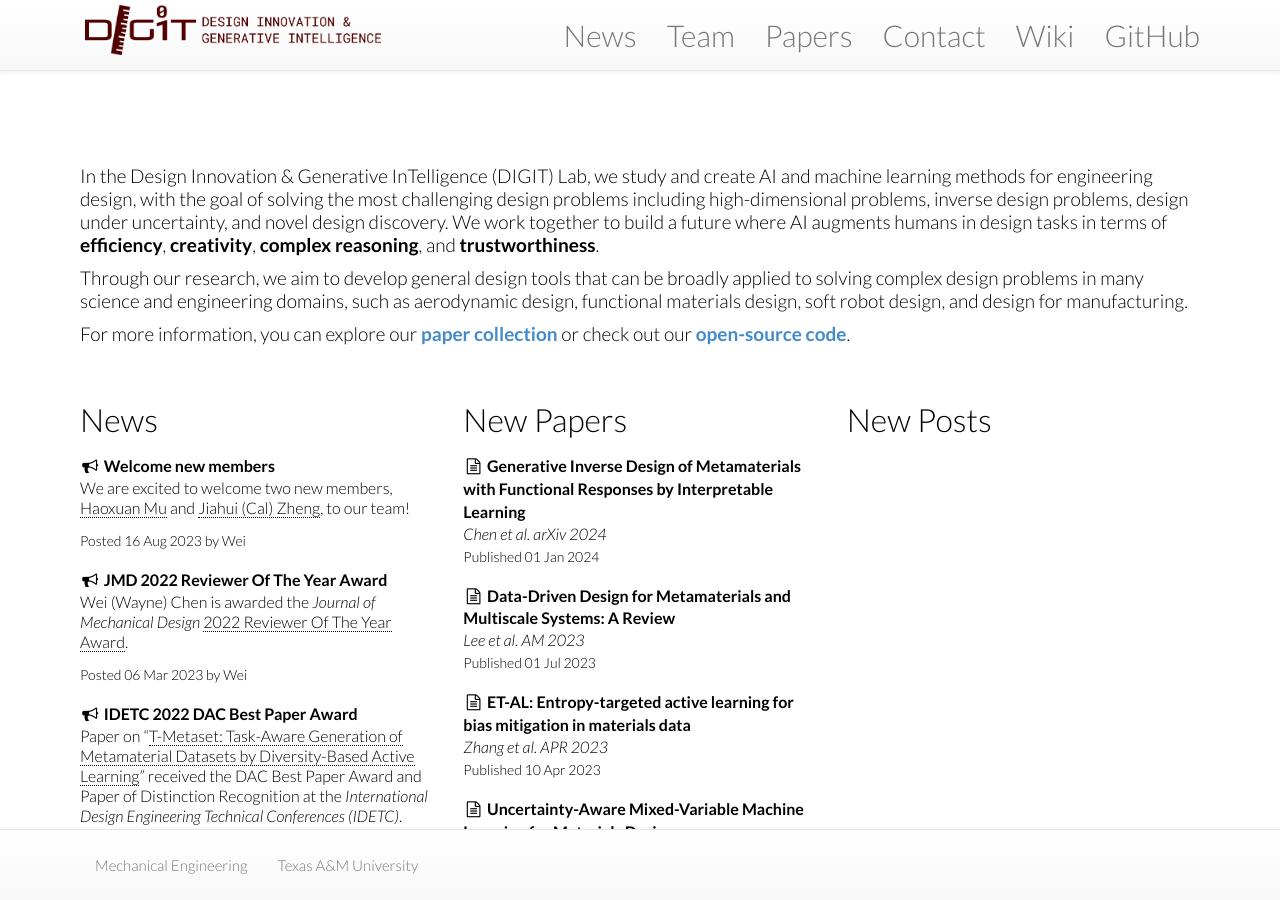
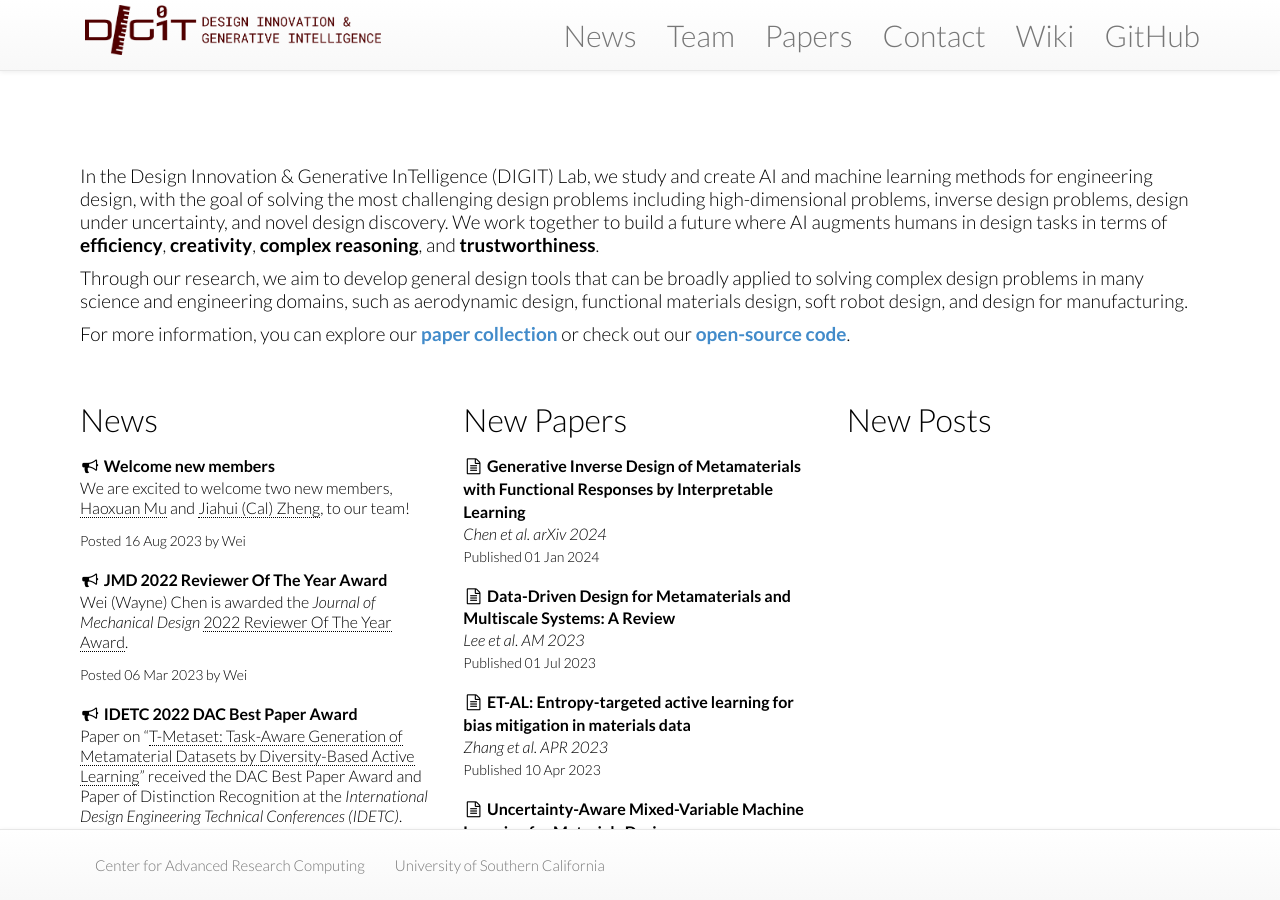
Before and after one commit to jihao2021/trojanbears, a Jekyll site: the page built from index.html, in a window 1280 px wide and 900 px high, scrolled down 600 px. Built offline with Jekyll 4.4.1, drawn with Linux system fonts in a browser that asks for light colours; nearby versions of some CDN libraries.

Commit message:
Update _config.yml

```diff
--- a/_config.yml
+++ b/_config.yml
@@ -9,23 +9,23 @@
 
 markdown: kramdown
 
-repository: DIGITLab23/digitlab23.github.io
+repository: jihao2021/jihao2021.github.io
 
 # Themes are encouraged to use these universal variables
 # so be sure to set them if your theme uses them.
 #
-title : DIGIT Lab
-tagline: Design Innovation & Generative InTelligence
+title : Hao Ji Personal Website
+tagline: Engineering Design
 institution:
-  url: http://www.tamu.edu
-  name: Texas A&M University
+  url: http://www.usc.edu
+  name: University of Southern California
 department:
-  url: http://engineering.tamu.edu/mechanical
-  name: Mechanical Engineering
+  url: https://www.carc.usc.edu
+  name: Center for Advanced Research Computing
 author :
-  name : Wei Chen
-  email : w.chen@tamu.edu
-  github : wchen459
+  name : Hao Ji
+  email : haoji@usc.edu
+  github : jihao2021
 #  twitter :
 #  feedburner : feedname
 
```
